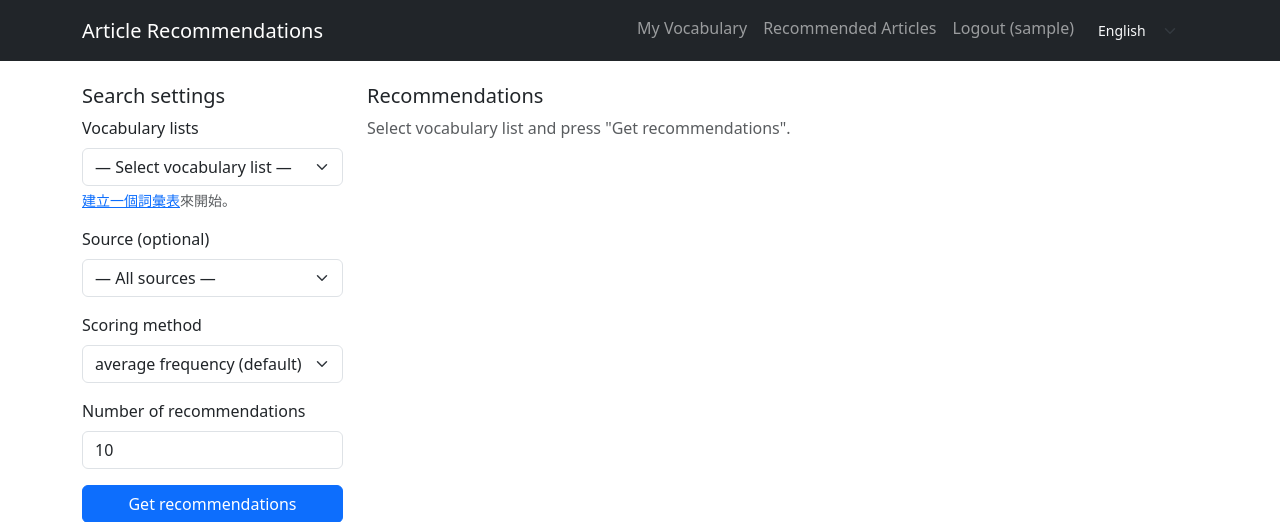
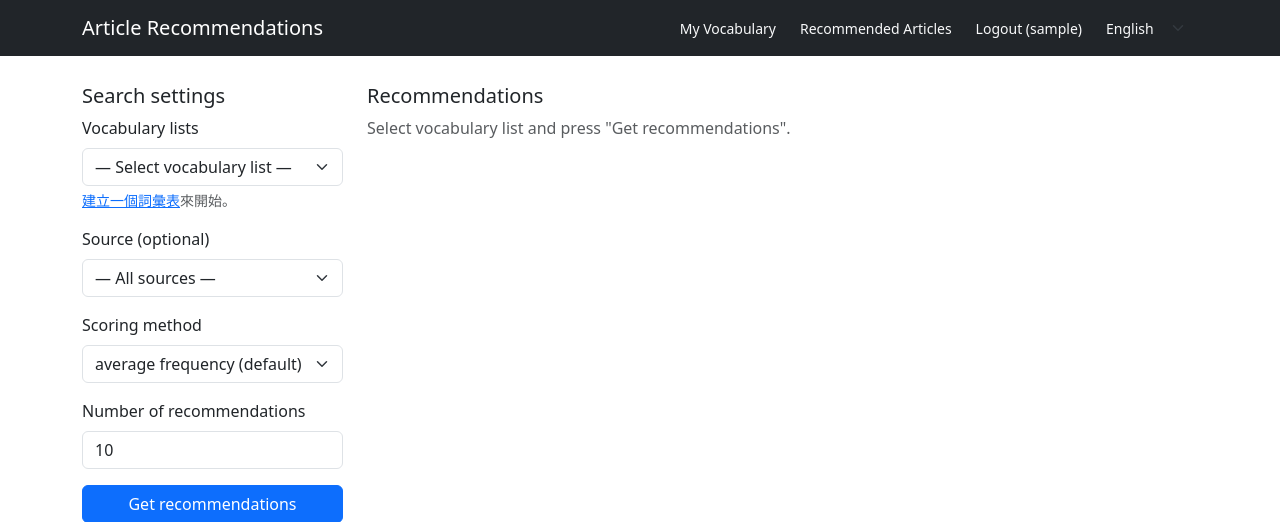
Before and after one commit to moltencrux/wenfetch, a Django app: page /recommend/ in a window 1280 px wide. Shown: the top 522 px of the page. Run offline with Django 5.2, Linux system fonts and the light colour scheme; the visitor is signed in with stand-in values (Sample User, id 1); data that the repository does not hold is empty.

Commit message:
fix: logout 405 error + navbar UI polish
- Use POST form for logout instead of GET link
- Make all navbar items use consistent button styling
- Fix vertical alignment and remove unwanted button borders
- Align language switcher with nav items

```diff
--- a/templates/base.html
+++ b/templates/base.html
@@ -18,21 +18,37 @@
   <nav class="navbar navbar-expand-md navbar-dark bg-dark fixed-top">
     <div class="container">
       <a class="navbar-brand" href="{% url 'recommend' %}">{% translate 'Article Recommendations' %}</a>
-      <div class="navbar-nav ms-auto">
-        {% if user.is_authenticated %}
-          <a class="nav-link" href="{% url 'vocab_list_index' %}">{% translate 'My Vocabulary' %}</a>
-          <a class="nav-link" href="{% url 'recommend' %}">{% translate 'Recommended Articles' %}</a>
-          <a class="nav-link" href="{% url 'logout' %}">{% translate 'Logout' %} ({{ user.username }})</a>
-        {% else %}
-          <a class="nav-link" href="{% url 'login' %}">{% translate 'Login' %}</a>
-          <a class="nav-link" href="{% url 'register' %}">{% translate 'Register' %}</a>
-        {% endif %}
 
+        <div class="navbar-nav ms-auto d-flex align-items-center gap-2">
+          {% if user.is_authenticated %}
+            <a class="btn btn-outline-light btn-sm border-0" href="{% url 'vocab_list_index' %}">
+              {% translate 'My Vocabulary' %}
+            </a>
+            <a class="btn btn-outline-light btn-sm border-0" href="{% url 'recommend' %}">
+              {% translate 'Recommended Articles' %}
+            </a>
+
+            <form method="post" action="{% url 'logout' %}" class="d-inline">
+              {% csrf_token %}
+              <button type="submit" class="btn btn-outline-light btn-sm border-0">
+                {% translate 'Logout' %} ({{ user.username }})
+              </button>
+            </form>
+          {% else %}
+            <a class="btn btn-outline-light btn-sm border-0" href="{% url 'login' %}">
+              {% translate 'Login' %}
+            </a>
+            <a class="btn btn-outline-light btn-sm border-0" href="{% url 'register' %}">
+              {% translate 'Register' %}
+            </a>
+          {% endif %}
         <!-- Language Switcher -->
-        <form action="{% url 'set_language' %}" method="post" class="nav-link d-flex align-items-center">
+        <form action="{% url 'set_language' %}" method="post" class="d-flex align-items-center">
           {% csrf_token %}
           <input type="hidden" name="next" value="{{ request.path }}">
-          <select name="language" onchange="this.form.submit()" class="form-select form-select-sm bg-dark text-light border-0" style="width: auto;">
+          <select name="language" onchange="this.form.submit()"
+                class="form-select form-select-sm bg-dark text-light border-0"
+                style="width: auto; height: 31px;">
             {% get_current_language as LANGUAGE_CODE %}
             {% get_available_languages as LANGUAGES %}
             {% for lang_code, lang_name in LANGUAGES %}
```
